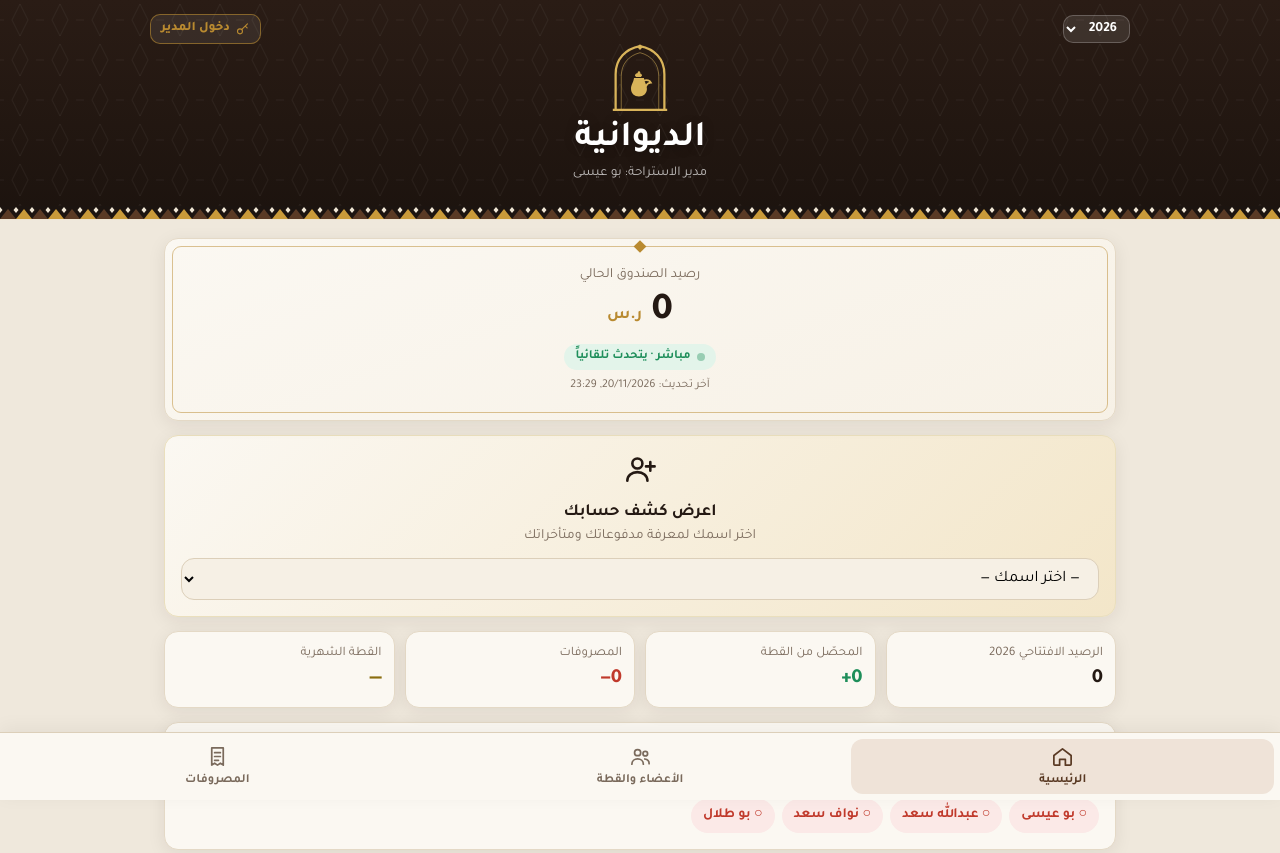
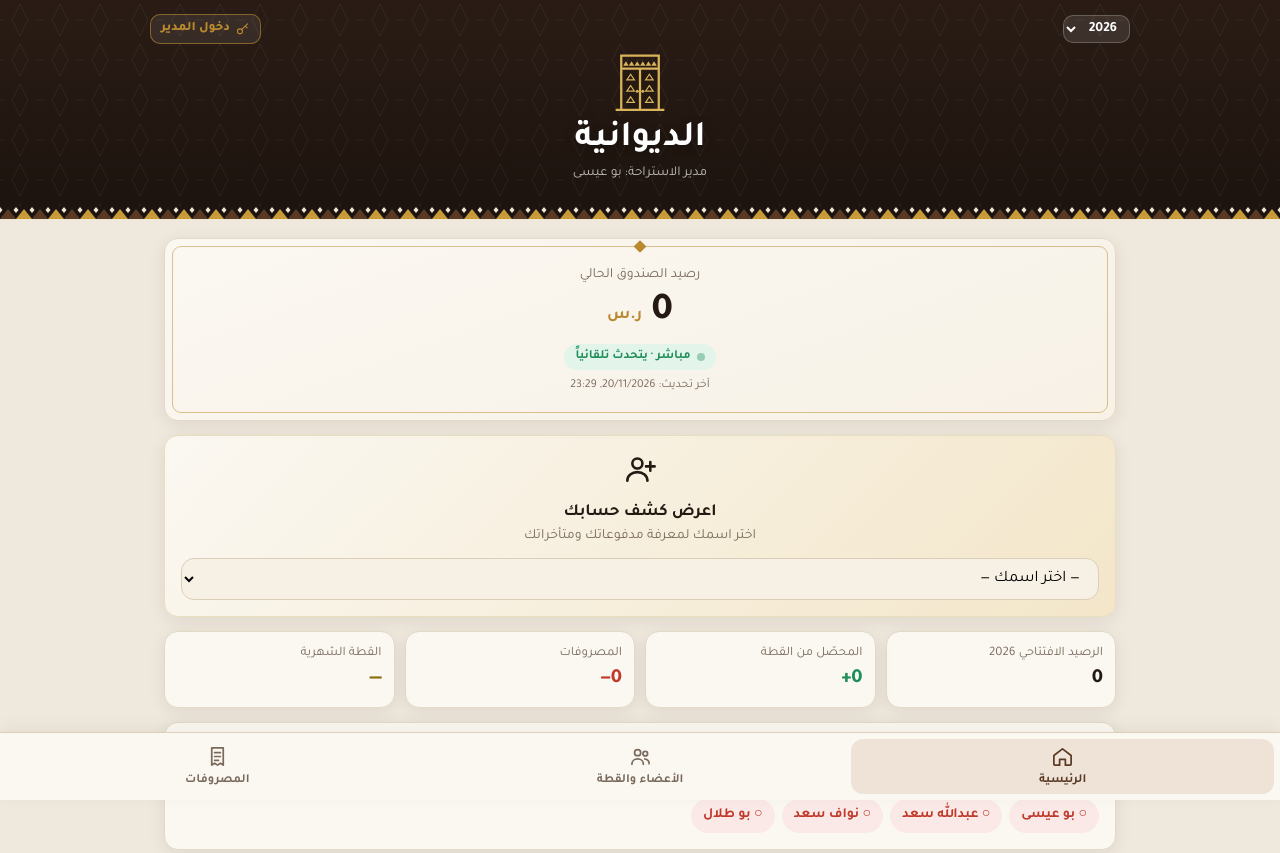
Before and after one commit to aalshuaibi1983/diwaniya, a plain HTML site: page index.html in a window 1280 px wide. Shown: the top 853 px of the page. Drawn offline with Linux system fonts and the light colour scheme; a web font is replaced by a local one.

Commit message:
شعار الباب النجدي
Co-Authored-By: Claude Opus 5.5 <noreply@anthropic.com>
Claude-Session: https://claude.ai/code/session_01CmfbJaHeHk1DKoxcbjoNqv

```diff
--- a/index.html
+++ b/index.html
@@ -332,7 +332,7 @@ const MONTHS=['يناير','فبراير','مارس','أبريل','مايو','ي
 const CATS=['ضيافة وقهوة','أكل وعشاء','كهرباء','ماء','إيجار','صيانة','نظافة','مستلزمات','أخرى'];
 const CAT_IC={'ضيافة وقهوة':'<svg class="i" viewBox="0 0 24 24"><path d="M4 9h12v5a5 5 0 0 1-5 5H9a5 5 0 0 1-5-5z"/><path d="M16 10h1.5a2.5 2.5 0 0 1 0 5H16M8 3v3M12 3v3"/></svg>','أكل وعشاء':'<svg class="i" viewBox="0 0 24 24"><circle cx="12" cy="12" r="8"/><circle cx="12" cy="12" r="4"/></svg>','كهرباء':'<svg class="i" viewBox="0 0 24 24"><path d="M9 18h6M10 21h4M12 3a6 6 0 0 0-4 10.5c.7.7 1 1.5 1 2.5h6c0-1 .3-1.8 1-2.5A6 6 0 0 0 12 3z"/></svg>','ماء':'<svg class="i" viewBox="0 0 24 24"><path d="M12 3s6 6.5 6 11a6 6 0 0 1-12 0c0-4.5 6-11 6-11z"/></svg>','إيجار':'<svg class="i" viewBox="0 0 24 24"><path d="M3 11l9-7 9 7v9a1 1 0 0 1-1 1h-5v-6h-6v6H4a1 1 0 0 1-1-1z"/></svg>','صيانة':'<svg class="i" viewBox="0 0 24 24"><path d="M14.5 5.5a4 4 0 0 0-5 5L4 16v4h4l5.5-5.5a4 4 0 0 0 5-5l-2.5 2.5-2.5-.5-.5-2.5z"/></svg>','نظافة':'<svg class="i" viewBox="0 0 24 24"><path d="M12 3l1.8 4.7 4.7 1.8-4.7 1.8L12 16l-1.8-4.7-4.7-1.8 4.7-1.8z"/><path d="M18.5 15l.7 1.8 1.8.7-1.8.7-.7 1.8-.7-1.8-1.8-.7 1.8-.7z"/></svg>','مستلزمات':'<svg class="i" viewBox="0 0 24 24"><path d="M3 4h2l2.4 11h10.6l2-8H6.2"/><circle cx="9" cy="20" r="1.3"/><circle cx="17" cy="20" r="1.3"/></svg>','أخرى':'<svg class="i" viewBox="0 0 24 24"><path d="M3 7l9-4 9 4v10l-9 4-9-4z"/><path d="M3 7l9 4 9-4M12 11v10"/></svg>'};
 const LS_DATA='estiraha_v2_data', LS_TOKEN='estiraha_v2_token', SS_ADMIN='estiraha_v2_admin';
-const LOGO=`<svg width="60" height="68" viewBox="0 0 64 72" fill="none" aria-hidden="true"><path d="M6 70V32C6 15 17 5 32 2c15 3 26 13 26 30v38" stroke="#d9b45a" stroke-width="2.4"/><path d="M12 70V34C12 21 20 12 32 9c12 3 20 12 20 25v36" stroke="#d9b45a" stroke-width="1" opacity=".55"/><path d="M32 0l3 3-3 3-3-3z" fill="#d9b45a"/><g transform="translate(15 26) scale(.53)" fill="#d9b45a"><path d="M22 14c0-3 3-5 6-5h2c3 0 6 2 6 5l-2 3h-10z"/><path d="M20 19h20c1 9 6 13 6 22 0 9-7 15-16 15S14 50 14 41c0-9 5-13 6-22z"/><path d="M40 24c6-2 12 0 14 4-5 0-8 3-10 7" stroke="#d9b45a" stroke-width="3.5" stroke-linecap="round" fill="none"/><circle cx="30" cy="8" r="2.5"/></g><path d="M3 70h58" stroke="#d9b45a" stroke-width="2.4"/></svg>`;
+const LOGO=`<svg width="60" height="68" viewBox="0 0 64 72" fill="none" aria-hidden="true"><g stroke="#d9b45a" stroke-width="2.4" fill="none"><path d="M12 70V12h40v58"/><path d="M12 26h40M32 26v44"/></g><path d="M14 23l3-5 3 5z" fill="#d9b45a"/><path d="M20 23l3-5 3 5z" fill="#d9b45a"/><path d="M26 23l3-5 3 5z" fill="#d9b45a"/><path d="M32 23l3-5 3 5z" fill="#d9b45a"/><path d="M38 23l3-5 3 5z" fill="#d9b45a"/><path d="M44 23l3-5 3 5z" fill="#d9b45a"/><path d="M22 32l4 6h-8z" stroke="#d9b45a" stroke-width="1.3" fill="none"/><path d="M22 44l4 6h-8z" stroke="#d9b45a" stroke-width="1.3" fill="none"/><path d="M22 56l4 6h-8z" stroke="#d9b45a" stroke-width="1.3" fill="none"/><path d="M42 32l4 6h-8z" stroke="#d9b45a" stroke-width="1.3" fill="none"/><path d="M42 44l4 6h-8z" stroke="#d9b45a" stroke-width="1.3" fill="none"/><path d="M42 56l4 6h-8z" stroke="#d9b45a" stroke-width="1.3" fill="none"/><circle cx="29" cy="50" r="1.6" fill="#d9b45a"/><circle cx="35" cy="50" r="1.6" fill="#d9b45a"/><path d="M6 70h52" stroke="#d9b45a" stroke-width="2.4"/></svg>`;
 
 /* =============== الحالة =============== */
 let memFilter='all', memView='cards', LS_ME='estiraha_me';
```
